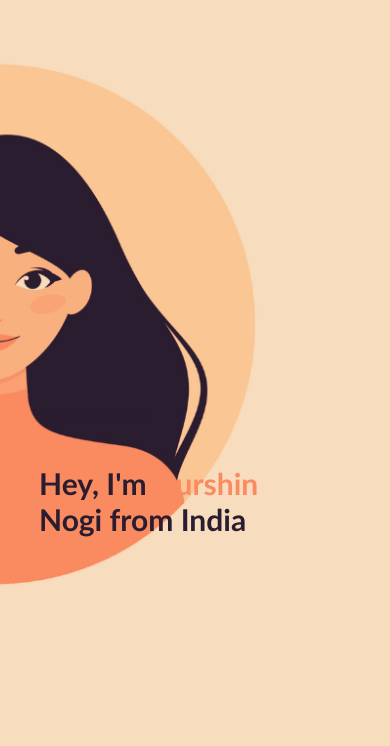
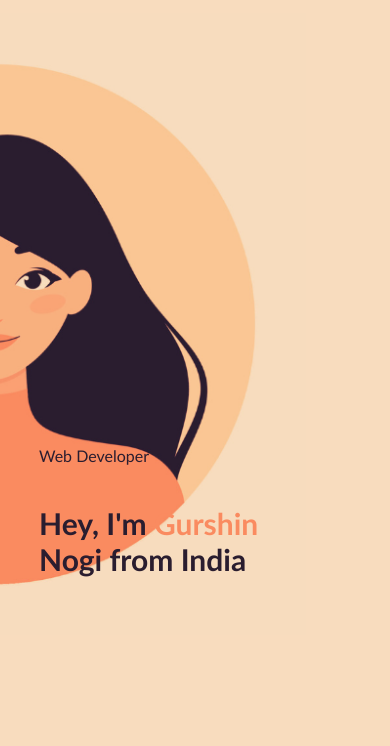
Before and after one commit to gurshin/gurshin-portfolio, a plain HTML site: page index.html in a window 390 px wide. Shown: the part 98-844 px from the top of the page. Drawn offline with Linux system fonts and the light colour scheme.

Commit message:
Update styles.css

```diff
--- a/styles.css
+++ b/styles.css
@@ -337,7 +337,7 @@ nav span svg{
 }
 @media only screen and (max-width:621px){
     .header-text{
-        margin-top: 137%;
+        margin-top: 150%;
         font-size: 16px;
     }
     .header-text h1{
```
